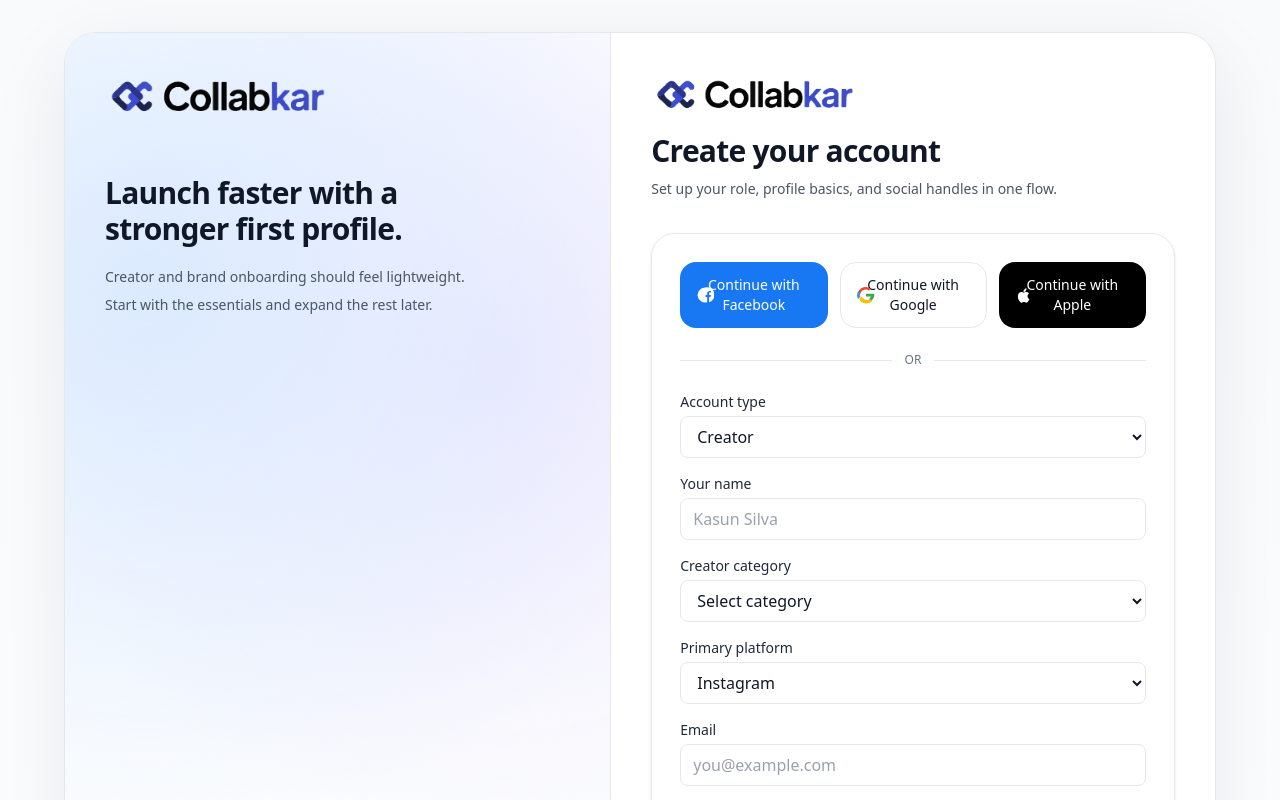
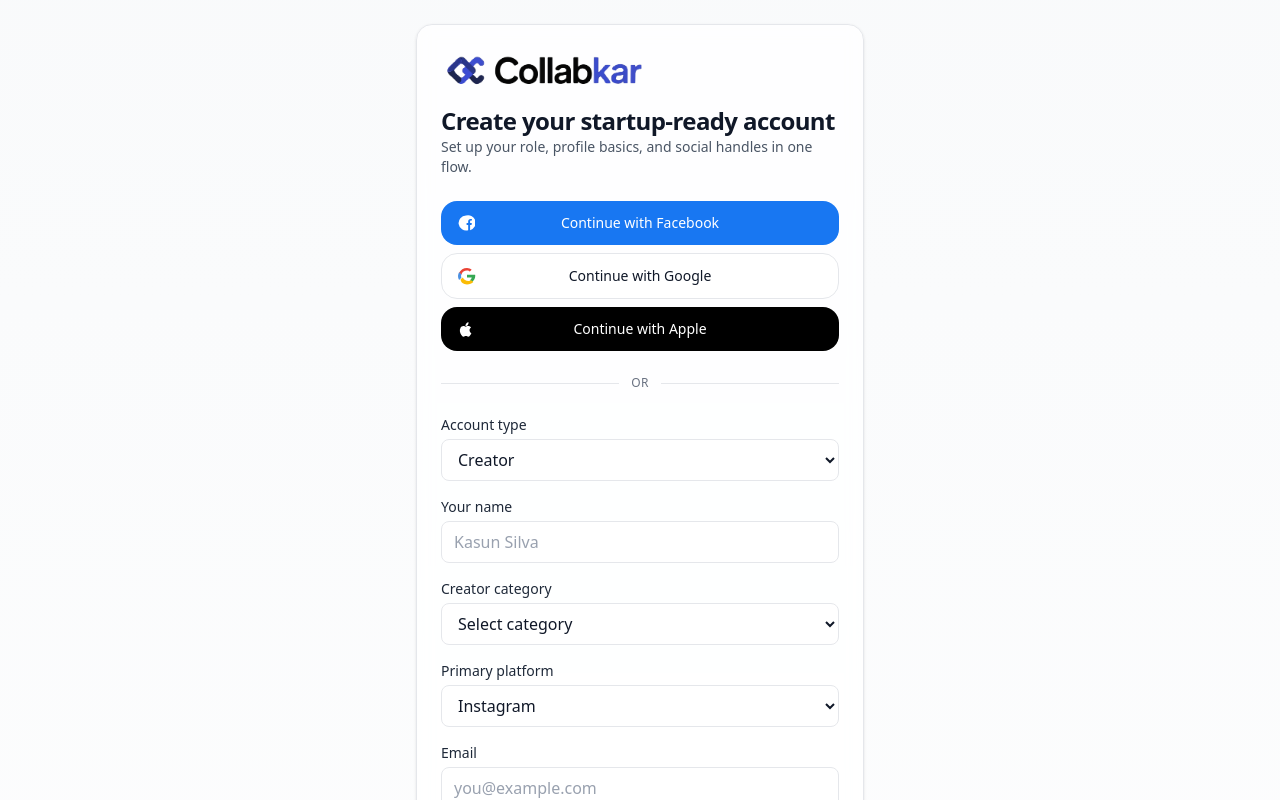
Before and after one commit to XCODINGorg/Collabkar, a Next.js app in the folder frontend/: page /signup in a window 1280 px wide. Shown: the top 800 px of the page. Built offline with nearby package versions, Linux system fonts and the light colour scheme.

Commit message:
fix(frontend): restore simpler auth layout

```diff
--- a/frontend/app/_components/SocialAuthButtons.tsx
+++ b/frontend/app/_components/SocialAuthButtons.tsx
@@ -81,7 +81,7 @@ function Button({
 export function SocialAuthButtons({ redirect = '/dashboard' }: { redirect?: string }) {
   const encoded = encodeURIComponent(redirect);
   return (
-    <div className="grid grid-cols-1 gap-3 sm:grid-cols-3">
+    <div className="grid grid-cols-1 gap-2">
       <Button
         variant="facebook"
         href={`/api/auth/oauth/facebook/start?redirect=${encoded}`}
--- a/frontend/app/_components/ui.tsx
+++ b/frontend/app/_components/ui.tsx
@@ -3,7 +3,7 @@
 import type { ReactNode } from 'react';
 
 export function Card({ children }: { children: ReactNode }) {
-  return <div className="w-full rounded-[1.5rem] border border-gray-200 bg-white/88 p-6 shadow-sm backdrop-blur sm:p-7">{children}</div>;
+  return <div className="w-full max-w-md rounded-2xl border border-gray-200 bg-white/80 shadow-sm backdrop-blur p-6">{children}</div>;
 }
 
 export function Title({ children }: { children: ReactNode }) {
--- a/frontend/app/login/page.tsx
+++ b/frontend/app/login/page.tsx
@@ -4,9 +4,9 @@ import Link from 'next/link';
 import { useRouter } from 'next/navigation';
 import { useState } from 'react';
 import { login } from '../../lib/authClient';
-import { AuthShell } from '../_components/AuthShell';
+import { BrandLogo } from '../_components/BrandLogo';
 import { SocialAuthButtons } from '../_components/SocialAuthButtons';
-import { Card, Divider, ErrorBanner, Label, PrimaryButton, TextInput } from '../_components/ui';
+import { Card, Divider, ErrorBanner, Label, PrimaryButton, SubtleText, TextInput, Title } from '../_components/ui';
 
 export default function LoginPage() {
   const router = useRouter();
@@ -30,13 +30,16 @@ export default function LoginPage() {
   };
 
   return (
-    <AuthShell
-      title="Log in"
-      subtitle="Use your email and password, or continue with a provider."
-      asideTitle="Welcome back to a cleaner workflow."
-      asideText="Sign in to manage creator discovery, pricing signals, and campaign progress from one place."
-    >
+    <div className="min-h-screen flex items-center justify-center bg-gradient-to-b from-gray-50 to-white p-6">
       <Card>
+        <div className="mb-6 space-y-3">
+          <BrandLogo imageClassName="h-11 w-auto" priority />
+          <div>
+            <Title>Log in</Title>
+            <SubtleText>Use your email and password, or continue with a provider.</SubtleText>
+          </div>
+        </div>
+
         <div className="mb-6">
           <SocialAuthButtons redirect="/dashboard" />
         </div>
@@ -83,6 +86,6 @@ export default function LoginPage() {
           No account? <Link className="text-blue-700 underline" href="/signup">Sign up</Link>
         </div>
       </Card>
-    </AuthShell>
+    </div>
   );
 }
--- a/frontend/app/signup/page.tsx
+++ b/frontend/app/signup/page.tsx
@@ -5,9 +5,9 @@ import { useRouter } from 'next/navigation';
 import { useState } from 'react';
 import { signup } from '../../lib/authClient';
 import type { AuthUser } from '../../lib/authClient';
-import { AuthShell } from '../_components/AuthShell';
+import { BrandLogo } from '../_components/BrandLogo';
 import { SocialAuthButtons } from '../_components/SocialAuthButtons';
-import { Card, Divider, ErrorBanner, Label, PrimaryButton, Select, SubtleText, TextInput } from '../_components/ui';
+import { Card, Divider, ErrorBanner, Label, PrimaryButton, Select, SubtleText, TextInput, Title } from '../_components/ui';
 
 type Role = 'creator' | 'brand';
 
@@ -101,13 +101,16 @@ export default function SignupPage() {
   };
 
   return (
-    <AuthShell
-      title="Create your account"
-      subtitle="Set up your role, profile basics, and social handles in one flow."
-      asideTitle="Launch faster with a stronger first profile."
-      asideText="Creator and brand onboarding should feel lightweight. Start with the essentials and expand the rest later."
-    >
+    <div className="min-h-screen flex items-center justify-center bg-gradient-to-b from-gray-50 to-white p-6">
       <Card>
+        <div className="mb-6 space-y-3">
+          <BrandLogo imageClassName="h-11 w-auto" priority />
+          <div>
+            <Title>Create your startup-ready account</Title>
+            <SubtleText>Set up your role, profile basics, and social handles in one flow.</SubtleText>
+          </div>
+        </div>
+
         <div className="mb-6">
           <SocialAuthButtons redirect="/dashboard" />
         </div>
@@ -119,7 +122,10 @@ export default function SignupPage() {
         <form onSubmit={onSubmit} className="space-y-4">
           <div>
             <Label>Account type</Label>
-            <Select value={form.role} onChange={(e) => update('role', e.target.value as Role)}>
+            <Select
+              value={form.role}
+              onChange={(e) => update('role', e.target.value as Role)}
+            >
               <option value="creator">Creator</option>
               <option value="brand">Brand</option>
             </Select>
@@ -242,11 +248,7 @@ export default function SignupPage() {
               rows={4}
               value={form.bio}
               onChange={(e) => update('bio', e.target.value)}
-              placeholder={
-                form.role === 'brand'
-                  ? 'Tell creators what your brand does and what campaigns you run.'
-                  : 'Describe your audience, content style, and what brands should know.'
-              }
+              placeholder={form.role === 'brand' ? 'Tell creators what your brand does and what campaigns you run.' : 'Describe your audience, content style, and what brands should know.'}
             />
           </div>
 
@@ -275,6 +277,6 @@ export default function SignupPage() {
           Already have an account? <Link className="text-blue-700 underline" href="/login">Log in</Link>
         </div>
       </Card>
-    </AuthShell>
+    </div>
   );
 }
```
